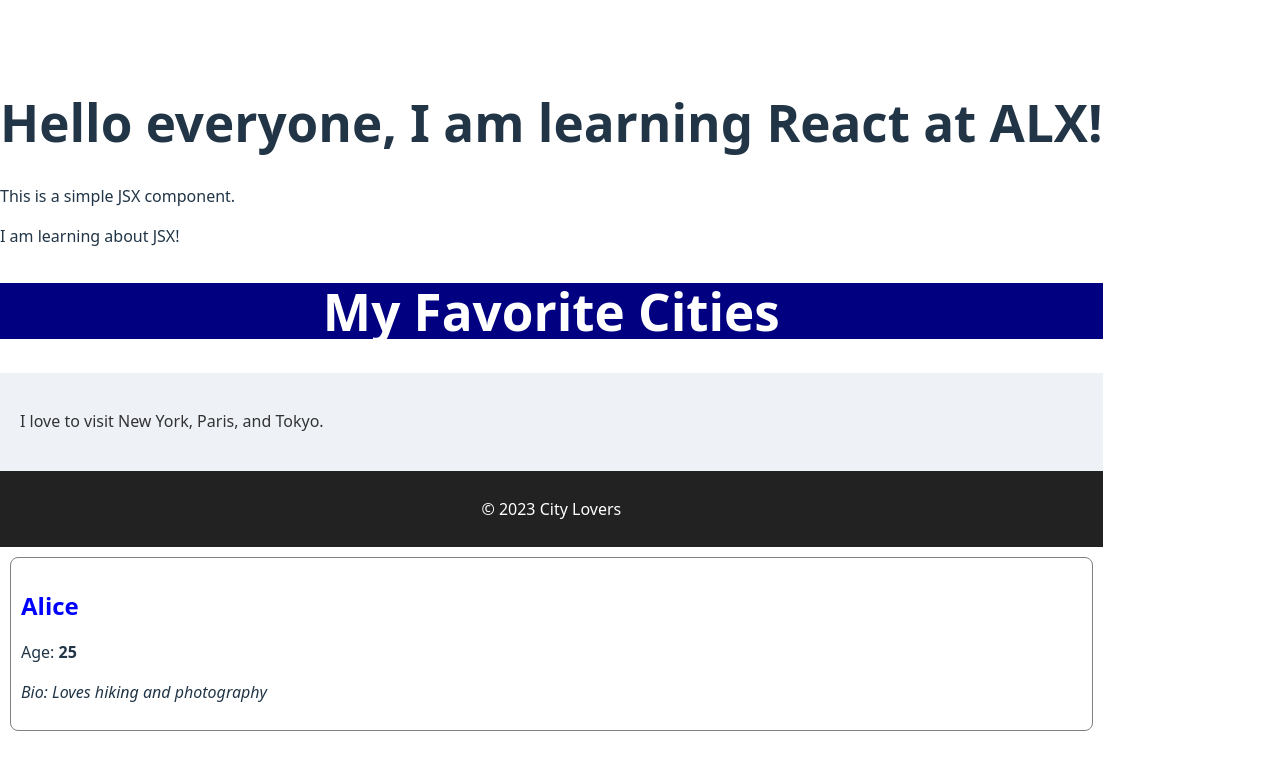
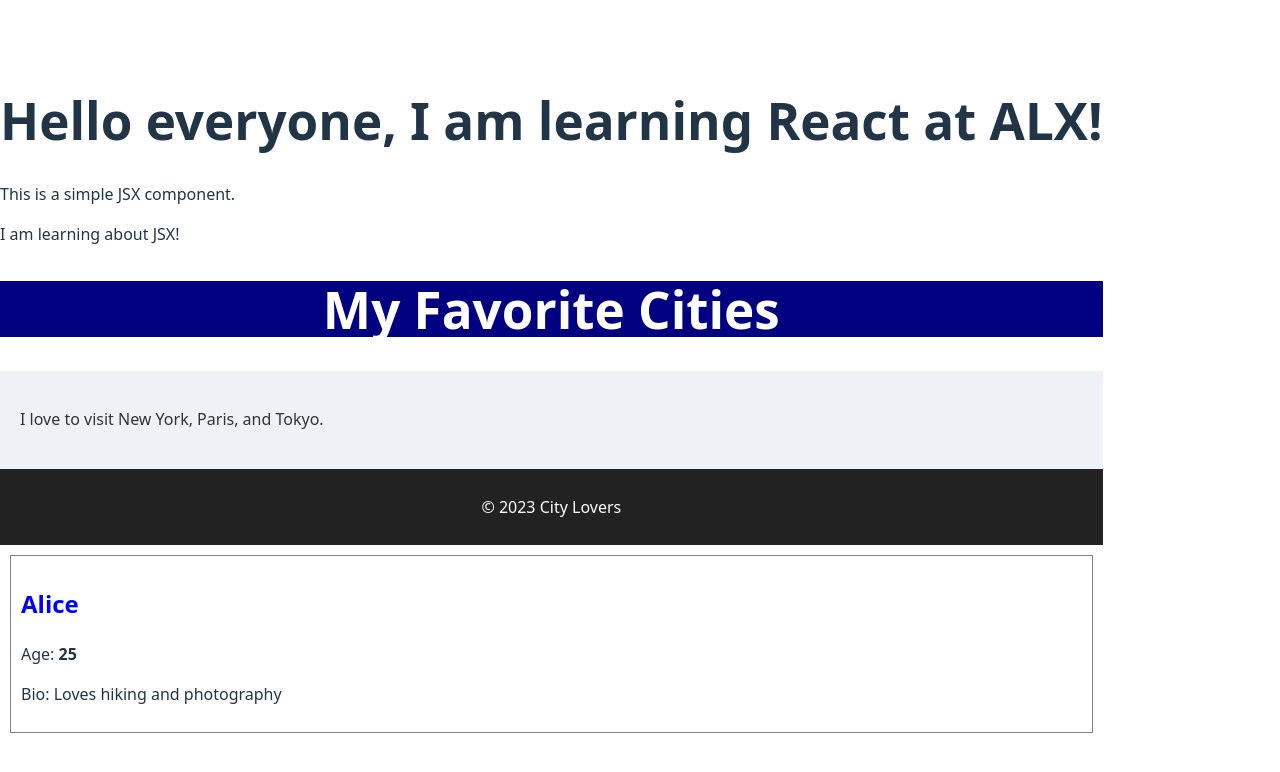
Before and after one commit to Temmacrown/alx-fe-reactjs, a React (Vite) app in the folder alx-react-app-new/: page / in a window 1280 px wide. Shown: the top 772 px of the page. Built offline with nearby package versions, Linux system fonts and the light colour scheme.

Commit message:
Update UserProfile.jsx

```diff
--- a/alx-react-app-new/src/components/UserProfile.jsx
+++ b/alx-react-app-new/src/components/UserProfile.jsx
@@ -1,11 +1,11 @@
-function UserProfile(props) {
+const UserProfile = (props) => {
   return (
-    <div style={{ border: '1px solid gray', padding: '10px', margin: '10px', borderRadius: '8px' }}>
-      <h2 style={{ color: 'blue', marginBottom: '5px' }}>{props.name}</h2>
+    <div style={{ border: '1px solid gray', padding: '10px', margin: '10px' }}>
+      <h2 style={{ color: 'blue' }}>{props.name}</h2>
       <p>Age: <span style={{ fontWeight: 'bold' }}>{props.age}</span></p>
-      <p style={{ fontStyle: 'italic' }}>Bio: {props.bio}</p>
+      <p>Bio: {props.bio}</p>
     </div>
   );
-}
+};
 
 export default UserProfile;
```
